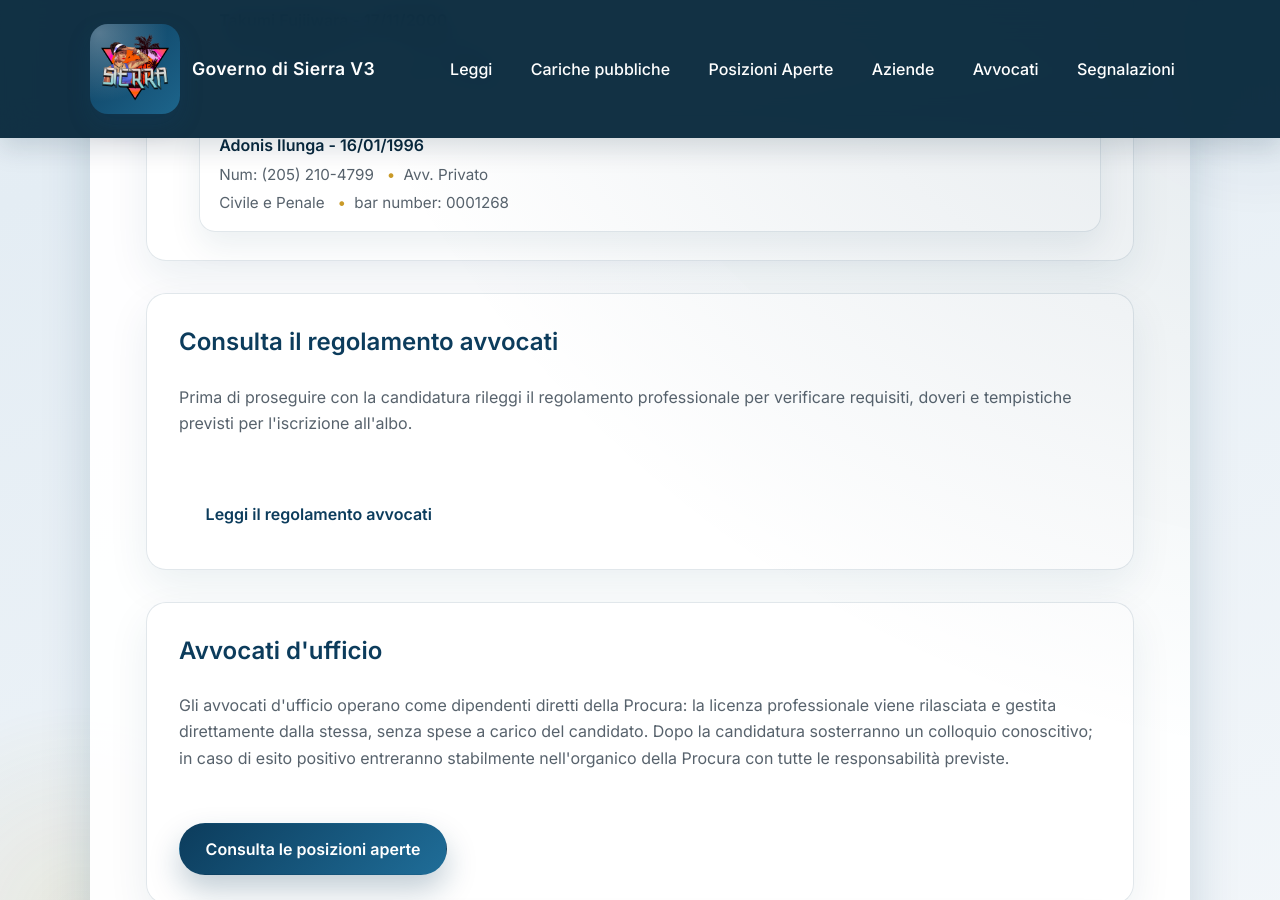
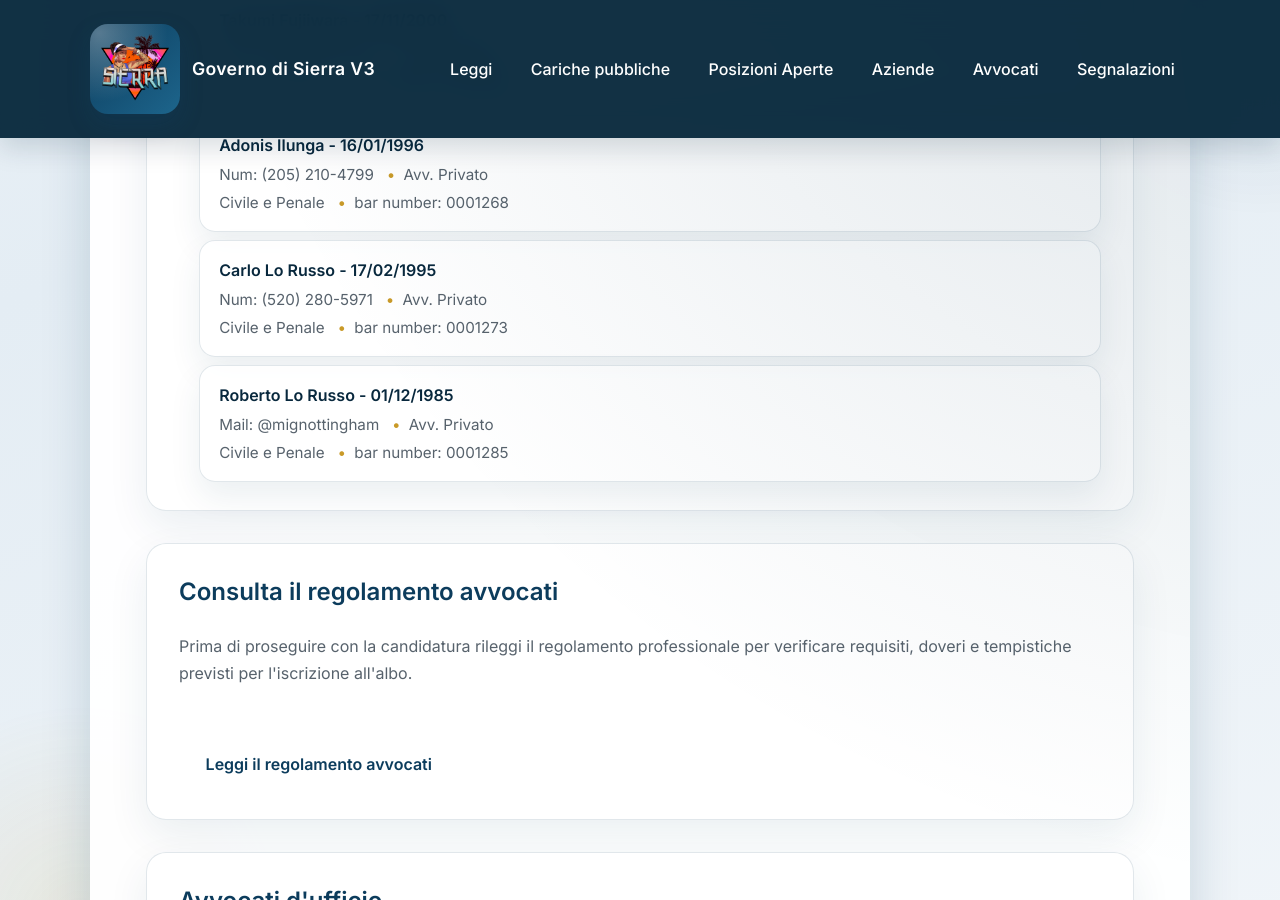
Before and after one commit to governo-sierra-v3/site, a Jekyll site: the page built from avvocati.md, in a window 1280 px wide and 900 px high, scrolled down 956 px. Built offline with Jekyll 4.4.1, drawn with Linux system fonts in a browser that asks for light colours.

Commit message:
Update avvocati.md

```diff
--- a/avvocati.md
+++ b/avvocati.md
@@ -51,6 +51,28 @@ description: Informazioni su avvocati privati e d'ufficio nella Sierra V3
         <span>bar number: 0001268</span>
       </div>
     </li>
+    <li>
+      <span class="company-name">Carlo Lo Russo - 17/02/1995</span>
+      <div class="company-meta">
+        <span>Num: (520) 280-5971</span>
+        <span>Avv. Privato</span>
+      </div>
+      <div class="company-meta">
+        <span>Civile e Penale</span>
+        <span>bar number: 0001273</span>
+      </div>
+    </li>
+    <li>
+      <span class="company-name">Roberto Lo Russo - 01/12/1985</span>
+      <div class="company-meta">
+        <span>Mail: @mignottingham</span>
+        <span>Avv. Privato</span>
+      </div>
+      <div class="company-meta">
+        <span>Civile e Penale</span>
+        <span>bar number: 0001285</span>
+      </div>
+    </li>
   </ul>
 </section>
 
```
